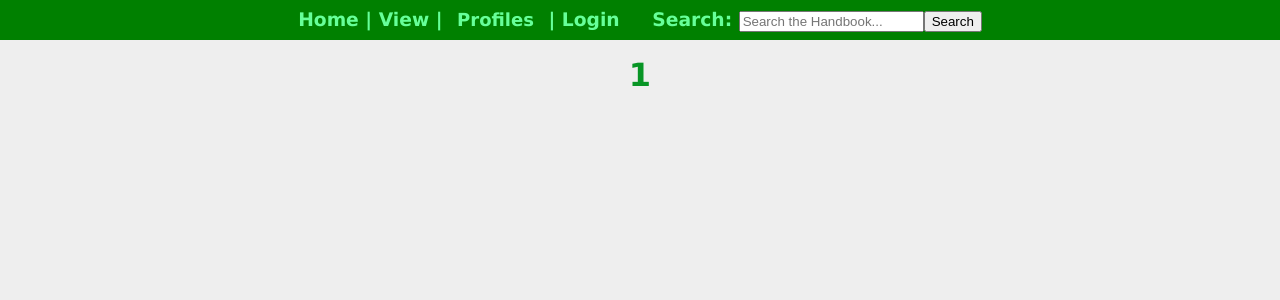
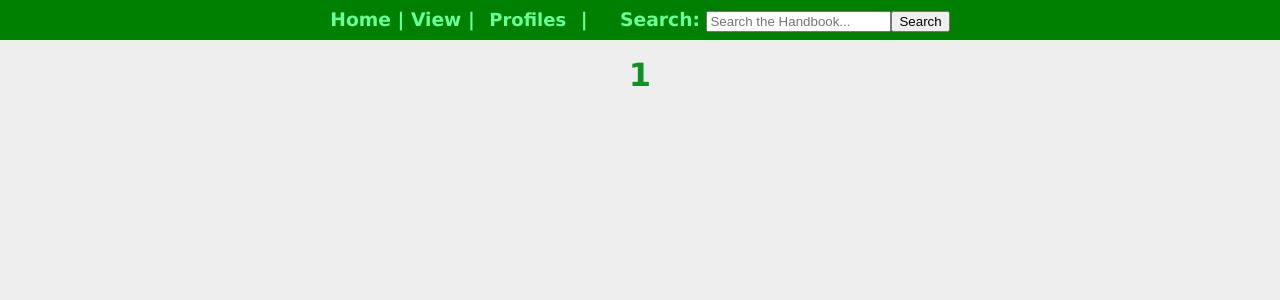
Before and after one commit to Emerson-School-Coders/NatureCenterHandbook, a PHP site: page /navigator.php?header=1 in a window 1280 px wide. Shown: the top 300 px of the page. Run offline with PHP 8.4, Linux system fonts and the light colour scheme; data comes from the database, SQL or seed files in the repository.

Commit message:
Update navigator.php

```diff
--- a/navigator.php
+++ b/navigator.php
@@ -79,9 +79,7 @@ window.onclick = function(event) {
     <h3 class="navbar" align="center">
       <a class="navbar" href="index.php" target="_top">Home</a> |
       <a class="navbar" href="view.php" target="_top">View</a> |
-      <div class="dropdown"><button class="dropbtn" onClick="hoverbar('profile-drop-menu')">Profiles</button><div id="profile-drop-menu" class="dropdown-content"><a href="login.php" target="_top">Login</a> | <a href="usersearch.php" target="_top">Search for user</a></div></div> |
-      <?php if (!isset($_COOKIE['userid'])) echo '<a class="navbar" href="login.php" target="_top">Login</a>'; else echo '<a class="navbar" href="login_handler.php?logout" target="_top">Logout</a>'; ?>
-      <?php include_once "sql.inc"; if (isset($_COOKIE['tim'])) echo ' | <a href="control_panel.php" class="navbar" target="_top">Control Panel</a>'; ?>
+      <div class="dropdown"><button class="dropbtn" onClick="hoverbar('profile-drop-menu')">Profiles</button><div id="profile-drop-menu" class="dropdown-content"><?php if (!isset($_COOKIE['userid'])) echo '<a href="login.php" target="_top">Login</a>'; else echo '<a href="login_handler.php?logout" target="_top">Logout</a>'; ?> | <a href="usersearch.php" target="_top">Search for user</a><?php include_once "sql.inc"; if (isset($_COOKIE['tim'])) echo ' | <a href="control_panel.php" target="_top">Control Panel</a>'; ?></div></div> |
       &nbsp;&nbsp;&nbsp;
       Search: <form action="view.php" method="GET" target="_top" class="navbar"><input type="search" name="search" placeholder="Search the Handbook..."><input type="submit" value="Search"></form></li>
     </h3>
```
